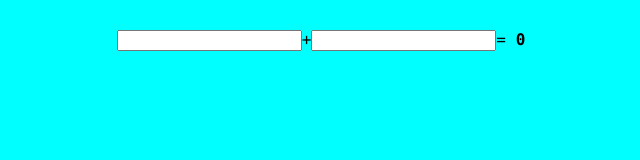
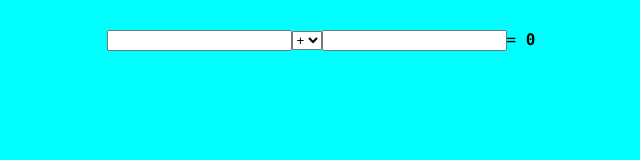
Before and after one commit to Yura-Si4kar/lesson_28-hello-react, a React (Create React App) app: page / in a window 1280 px wide. Shown: the top 160 px of the page, without its empty margins (319-959 px from the left). Built offline with nearby package versions, Linux system fonts and the light colour scheme.

Commit message:
Update App.js

```diff
--- a/src/App.js
+++ b/src/App.js
@@ -7,26 +7,43 @@ export default class App extends Component {
     this.state = {
       firstNumber: '',
       secondNumber: '',
+      action: '+',
     };
   }
   render() {
     return <div className='code'>
-      <input name='firstNumber' value={this.state.firstNumber} onChange={this.onFirstInputChange} />
-      +
-      <input name='secondNumber' value={this.state.secondNumber} onChange={this.onSecondInputChange} />
-      = {<strong>{Number(this.state.firstNumber) + Number(this.state.secondNumber)}</strong>}
+      <input name='firstNumber' value={this.state.firstNumber} onChange={this.onInputChange} />
+      <select name='action' onChange={this.onInputChange}>
+        <option value='+'>+</option>
+        <option value='-'>-</option>
+        <option value='*'>*</option>
+        <option value='/'>/</option>
+      </select>
+      <input name='secondNumber' value={this.state.secondNumber} onChange={this.onInputChange} />
+      = {<strong>{this.calculate(this.state.firstNumber,this.state.secondNumber,this.state.action)}</strong>}
     </div>;
   }
 
-  onFirstInputChange = (e) => {
+  onInputChange = (e) => {
     this.setState({
-      firstNumber: e.target.value,
+      [e.target.name]: e.target.value,
     });
   }
 
-  onSecondInputChange = (e) => {
-    this.setState({
-      secondNumber: e.target.value,
-    });
+  calculate = (x, y, action) => {
+    if (isNaN(x) || isNaN(y)) {
+      return 'Wrong! Write numbers!';
+    }
+
+    switch (action) {
+      case "+":
+          return Number(x) + Number(y);
+      case "-":
+          return Number(x) - Number(y);
+      case "*":
+          return Number(x) * Number(y);
+      case "/":
+          return Number(x) / Number(y);
+    }
   }
 }
```
